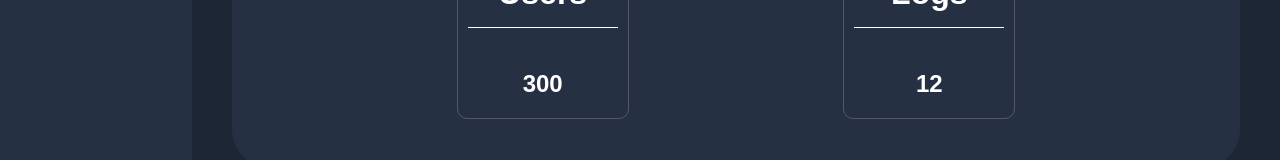
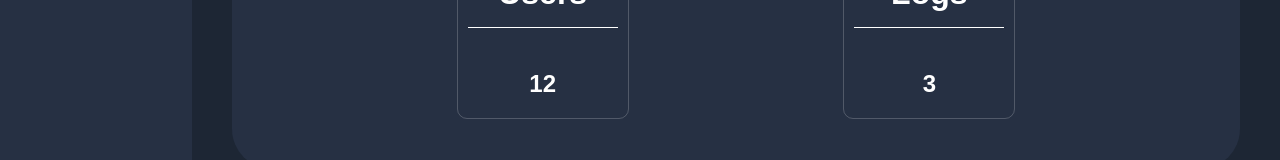
Before and after one commit to carolinmn/Dell-project, a React (Create React App) app in the folder logs_analyzer/: page / in a window 1280 px wide. Shown: the part 372-532 px from the top of the page. Built offline with nearby package versions, Linux system fonts and the light colour scheme.

Commit message:
a few updates

```diff
--- a/logs_analyzer/src/AdminDashboard/page/AdminHome.js
+++ b/logs_analyzer/src/AdminDashboard/page/AdminHome.js
@@ -27,7 +27,7 @@ const AdminHome = (OpenSidebar, openSidebarToggle) => {
               <div className="card">
                 <i class="fas fa-users card-icon"></i>
                 <h1>Users</h1>
-                <h2>300</h2>
+                <h2>12</h2>
               </div>
             </Link>
 
@@ -35,7 +35,7 @@ const AdminHome = (OpenSidebar, openSidebarToggle) => {
               <div className="card">
                 <i class="fa-regular fa-file card-icon"></i>
                 <h1>Logs</h1>
-                <h2>12</h2>
+                <h2>3</h2>
               </div>
             </Link>
           </div>
--- a/logs_analyzer/src/AdminDashboard/page/UserTable.js
+++ b/logs_analyzer/src/AdminDashboard/page/UserTable.js
@@ -179,7 +179,7 @@ const UserTable = (OpenSidebar, openSidebarToggle) => {
                     <td>{d.userName}</td>
                     <td>{d.firstName}</td>
                     <td>{d.lastName}</td>
-                    <td>{d.Email}</td>
+                    <td>{d.email}</td>
                     <td>{d.Phone}</td>
                     <td>{d.role}</td>
                     <td>
--- a/logs_analyzer/src/App.js
+++ b/logs_analyzer/src/App.js
@@ -18,6 +18,7 @@ function App() {
   return (
     <BrowserRouter>
     <Routes>
+      {/*     <Route path="/" element={<ReportsHome />} />*/}
     <Route path="/" element={<AdminHome />} />
     <Route path="/user" element={<UserTable />} />
     <Route path="/logs" element={<Logs />} />
```
Also changed, not shown: logs_analyzer/src/AdminDashboard/page/UserTable.css (added).
